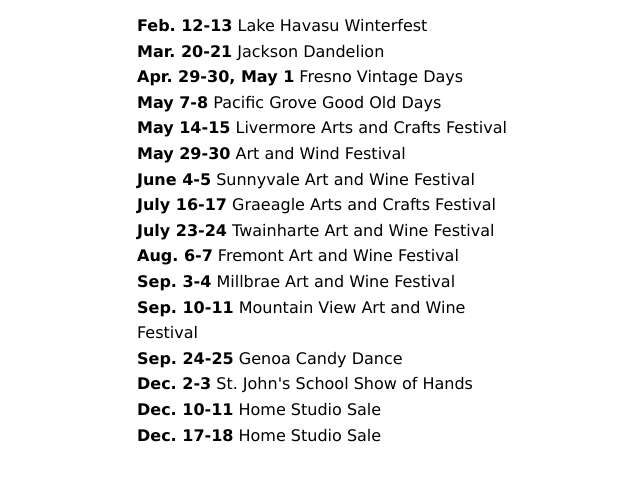
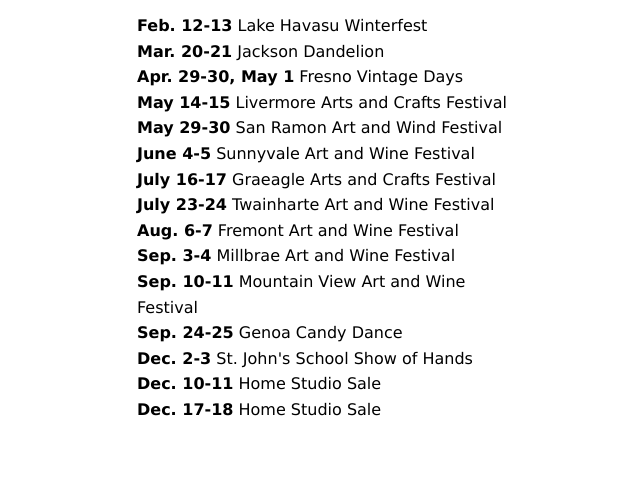
Before and after one commit to pearsallstoneware/website, a plain HTML site: page index.html in a window 1280 px wide. Shown: the part 182-662 px from the top of the page, without its empty margins (313-953 px from the left). Drawn offline with Linux system fonts and the light colour scheme.

Commit message:
add san ramon, remove good old days

```diff
--- a/index.html
+++ b/index.html
@@ -71,9 +71,8 @@
         <p><b>Feb. 12-13</b> Lake Havasu Winterfest</p>
         <p><b>Mar. 20-21</b> Jackson Dandelion</p>
         <p><b>Apr. 29-30, May 1</b> Fresno Vintage Days</p>
-        <p><b>May 7-8</b> Pacific Grove Good Old Days</p>
         <p><b>May 14-15</b> Livermore Arts and Crafts Festival</p>
-        <p><b>May 29-30</b> Art and Wind Festival</p>
+        <p><b>May 29-30</b> San Ramon Art and Wind Festival</p>
         <p><b>June 4-5</b> Sunnyvale Art and Wine Festival</p>
         <p><b>July 16-17</b> Graeagle Arts and Crafts Festival</p>
         <p><b>July 23-24</b> Twainharte Art and Wine Festival</p>
```
